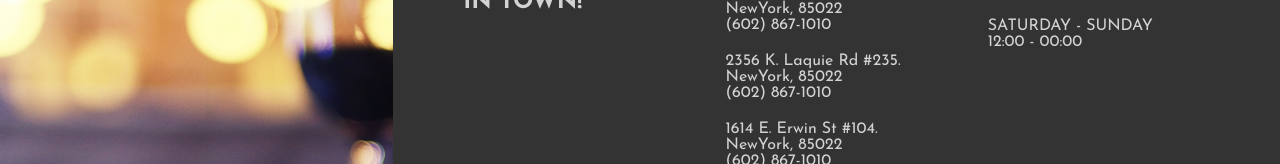
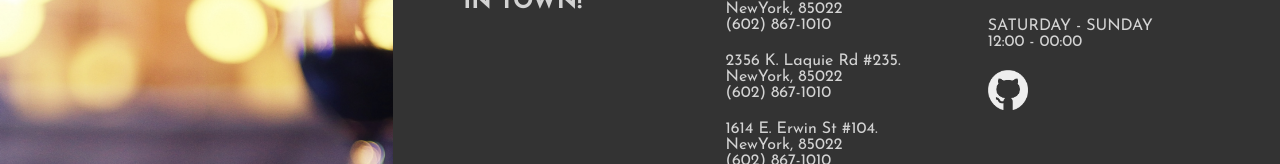
Before and after one commit to jp-cortes/pizzeria-app, a Next.js app: page /cart in a window 1280 px wide. Shown: the part 545-709 px from the top of the page. Built offline with nearby package versions, Linux system fonts and the light colour scheme.

Commit message:
adding github icon and link

```diff
--- a/src/components/Footer.tsx
+++ b/src/components/Footer.tsx
@@ -1,5 +1,6 @@
 import Image from 'next/image';
 import styles from '@/styles/Footer.module.css';
+import Link from 'next/link';
 
 
 export default function Footer() {
@@ -47,7 +48,11 @@ export default function Footer() {
             SATURDAY - SUNDAY
             <br/> 12:00 - 00:00
           </p>
-        </div>
+        <Link href='https://github.com/jp-cortes/pizzeria-app'
+        className={styles.text}>
+        <Image src="/img/github-icon.png" width={40} height={40} alt="github-logo"/>
+        </Link>
+          </div>
       </div>
     </footer>
   );
```
Also changed, not shown: public/img/github-icon.png (added), 1 other file (tests, documents, lock files or other folders).
